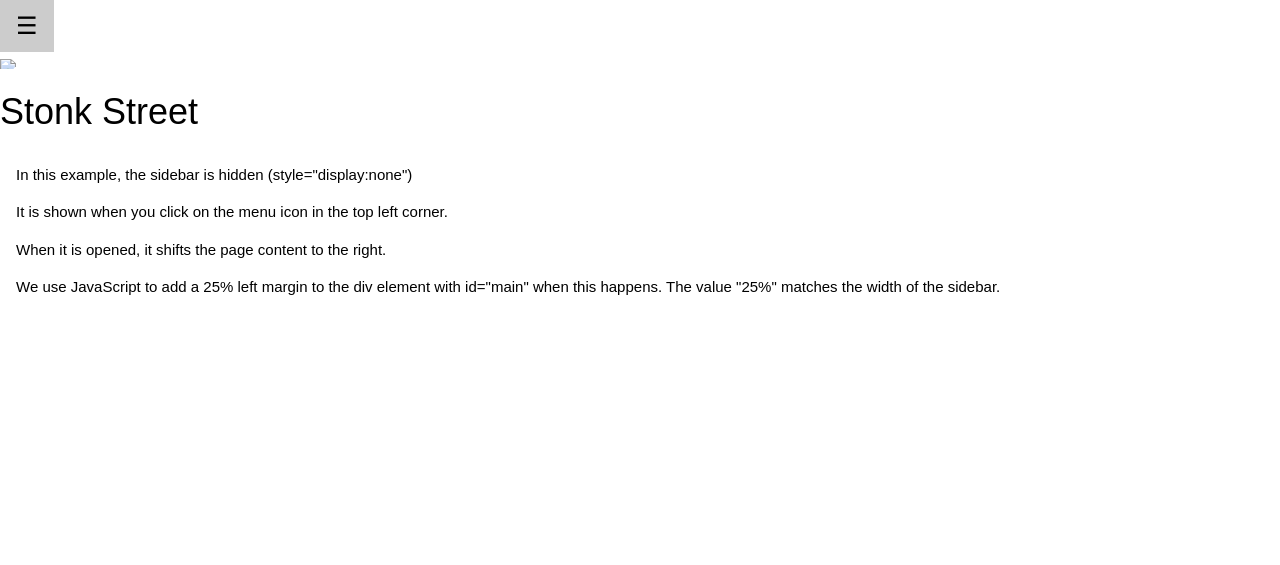
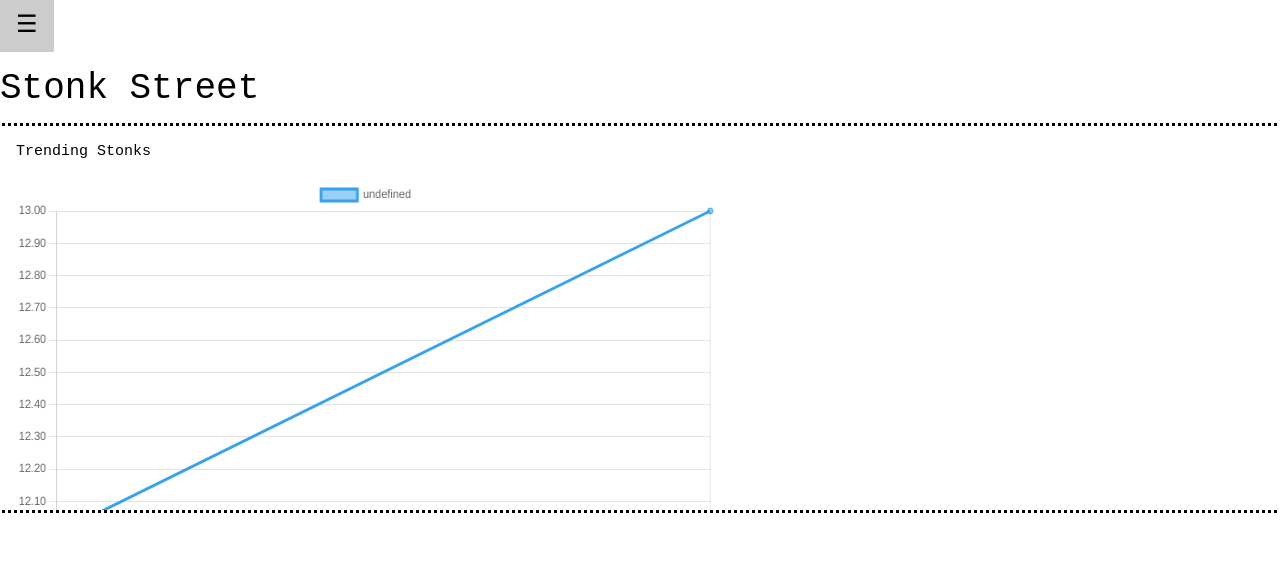
Before and after one commit to 0rbitX/stonkstreet, a website: page index.html in a window 1280 px wide. Drawn offline with nearby package versions, Linux system fonts and the light colour scheme.

Commit message:
Added firebase and firestore

```diff
--- a/index.html
+++ b/index.html
@@ -3,21 +3,38 @@
 <title>W3.CSS</title>
 <meta name="viewport" content="width=device-width, initial-scale=1">
 
+
 <link rel="stylesheet" href="https://www.w3schools.com/w3css/4/w3.css">
 <style>
-    #main {
-        font-family: fantasy;
-        height:80%;
+ html,body{
+  width:100%;
+  height:100%;
+ }
+  .text{
+    font-family:monospace;
+  }
+    body{
+      font-family: monospace;
     }
-    .text {
-        font-family: fantasy;
-    }
+
     #logo {
         height:10px;
         display:inline-block;
     }
-</style>
+    #trending{
+      overflow-x: auto;
+
+      position: relative;
+      outline-style: dotted;
+      height:30vw;
+      white-space:nowrap;
+    }
+   </style>
+<link rel="icon" type="image/x-icon" href="logo.png">
 <body>
+  <script src="
+  https://cdn.jsdelivr.net/npm/chart.js@4.4.7/dist/chart.umd.min.js
+  "></script>
 
 <div class="w3-sidebar w3-bar-block w3-card w3-animate-left" style="display:none" id="mySidebar">
   <button class="w3-bar-item w3-button w3-large"
@@ -31,36 +48,22 @@
 
 <div class="top">
   <button id="openNav" class="w3-button w3-xlarge" onclick="w3_open()">&#9776;</button>
-  <div><img src="wallstreet.png" id="logo">
-    <h1 class="text">Stonk Street</h1></div>
 
-
-</div>
+    <h1 class="text">Stonk Street </h1></div>
 
 
 
-<div class="w3-container">
-<p>In this example, the sidebar is hidden (style="display:none")</p>
-<p>It is shown when you click on the menu icon in the top left corner.</p>
-<p>When it is opened, it shifts the page content to the right.</p>
-<p>We use JavaScript to add a 25% left margin to the div element with id="main" when this happens. The value "25%" matches the width of the sidebar.</p>
+
+
+
+<div class="w3-container" id="trending">
+<p>Trending Stonks</p>
+<canvas id="myChart" style="width:100%;max-width:700px"><p>An error occured.</p></canvas>
 </div>
 
 </div>
 
-<script>
-function w3_open() {
-  document.getElementById("main").style.marginLeft = "25%";
-  document.getElementById("mySidebar").style.width = "25%";
-  document.getElementById("mySidebar").style.display = "block";
-  document.getElementById("openNav").style.display = 'none';
-}
-function w3_close() {
-  document.getElementById("main").style.marginLeft = "0%";
-  document.getElementById("mySidebar").style.display = "none";
-  document.getElementById("openNav").style.display = "inline-block";
-}
-</script>
+<script src="index.js" type="module"></script>
 
 </body>
 </html>
--- /dev/null
+++ b/index.js
@@ -0,0 +1,33 @@
+import { initializeApp } from "https://www.gstatic.com/firebasejs/9.23.0/firebase-app.js";
+import { getFirestore, doc, setDoc, getDoc, collection, addDoc, getDocs } from "https://www.gstatic.com/firebasejs/9.23.0/firebase-firestore.js";
+// Your Firebase configuration
+const firebaseConfig = {
+  apiKey: "AIzaSyAAL6ZU9cRMKKd4IbTzqdjkyJar0zu1kP8",
+  authDomain: "flutterfireuicodelabauth.firebaseapp.com",
+  projectId: "flutterfireuicodelabauth",
+  storageBucket: "flutterfireuicodelabauth.firebasestorage.app",
+  messagingSenderId: "719359222053",
+  appId: "1:719359222053:web:327ae56869f46ba5217acc"
+};
+
+// Initialize Firebase
+const app = initializeApp(firebaseConfig);
+const db=getFirestore(app)
+async function editDB(db,){}
+
+function w3_open() {
+    document.getElementById("main").style.marginLeft = "25%";
+    document.getElementById("mySidebar").style.width = "25%";
+    document.getElementById("mySidebar").style.display = "block";
+    document.getElementById("openNav").style.display = 'none';
+  }
+  function w3_close() {
+    document.getElementById("main").style.marginLeft = "0%";
+    document.getElementById("mySidebar").style.display = "none";
+    document.getElementById("openNav").style.display = "inline-block";
+  }
+  const myChart = new Chart("myChart", {
+    type: "line",
+    data: {labels:["hi",1],datasets:[{data:[12,13]}]},
+    options: {}
+  });
--- /dev/null
+++ b/package.json
@@ -0,0 +1,5 @@
+{
+  "dependencies": {
+    "firebase": "^11.1.0"
+  }
+}
```
Also changed, not shown: logo.png (renamed from sale.png), 1 other file.
